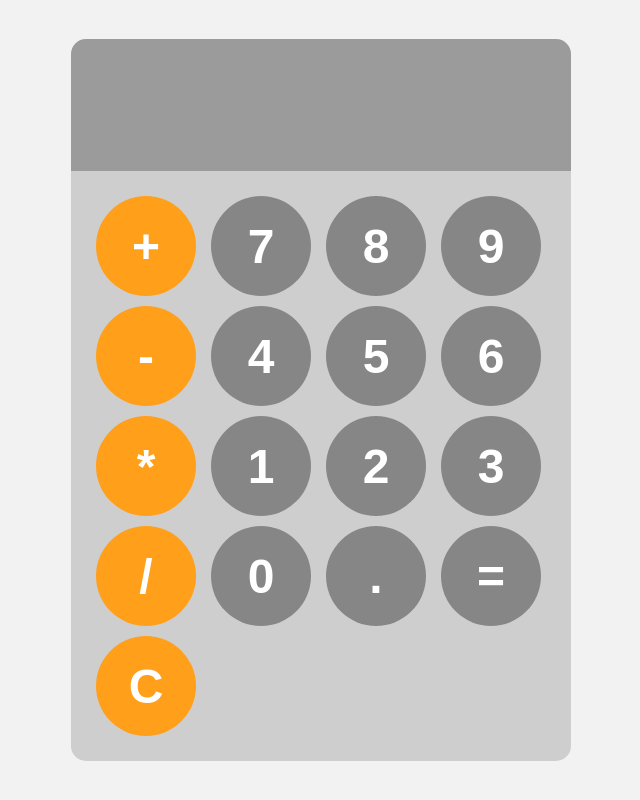
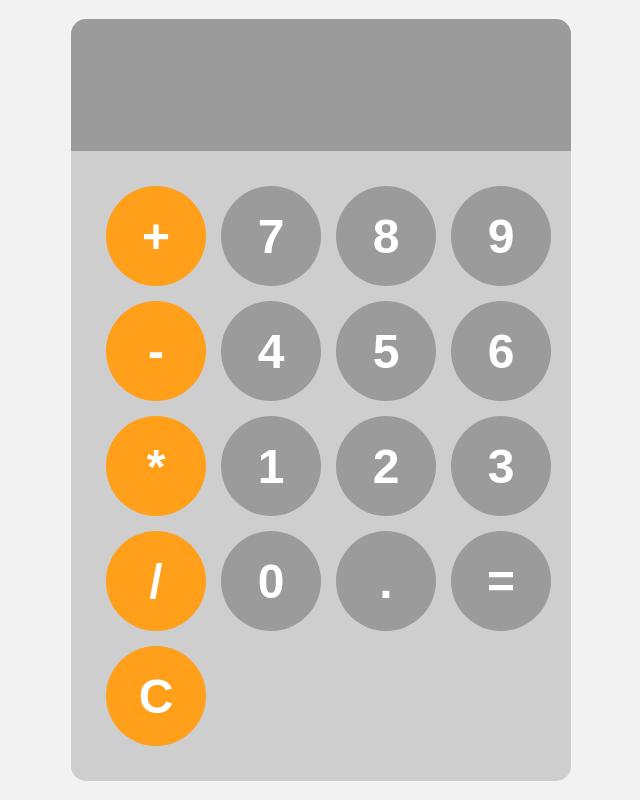
Before and after one commit to Praeda822/PK-JSCalculator, a plain HTML site: page index.html in a window 1280 px wide. Shown: the whole page, without its empty margins (319-959 px from the left). Drawn offline with Linux system fonts and the light colour scheme.

Commit message:
Updated some spacing

```diff
--- a/styles.css
+++ b/styles.css
@@ -28,8 +28,8 @@ body {
 #keys {
   display: grid;
   grid-template-columns: repeat(4, 1fr);
-  gap: 10px;
-  padding: 25px;
+  gap: 15px;
+  padding: 35px;
 }
 
 button {
@@ -37,7 +37,7 @@ button {
   height: 100px;
   border-radius: 50px;
   border: none;
-  background-color: rgba(0, 0, 0, 0.35);
+  background-color: rgba(0, 0, 0, 0.25);
   color: white;
   font-size: 3rem;
   font-weight: bold;
```
